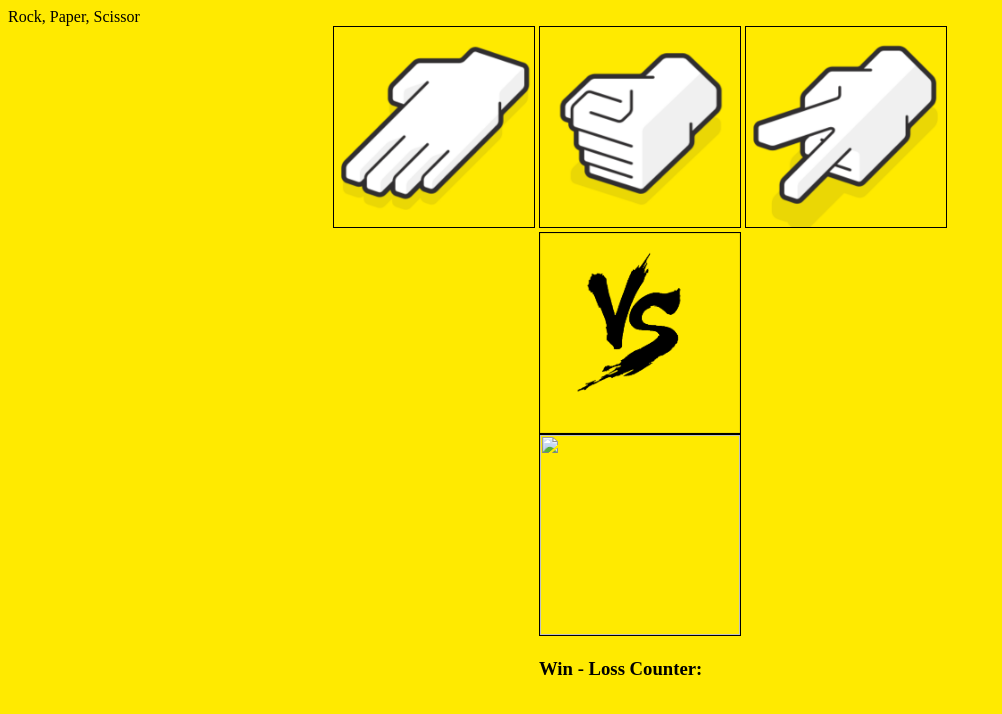
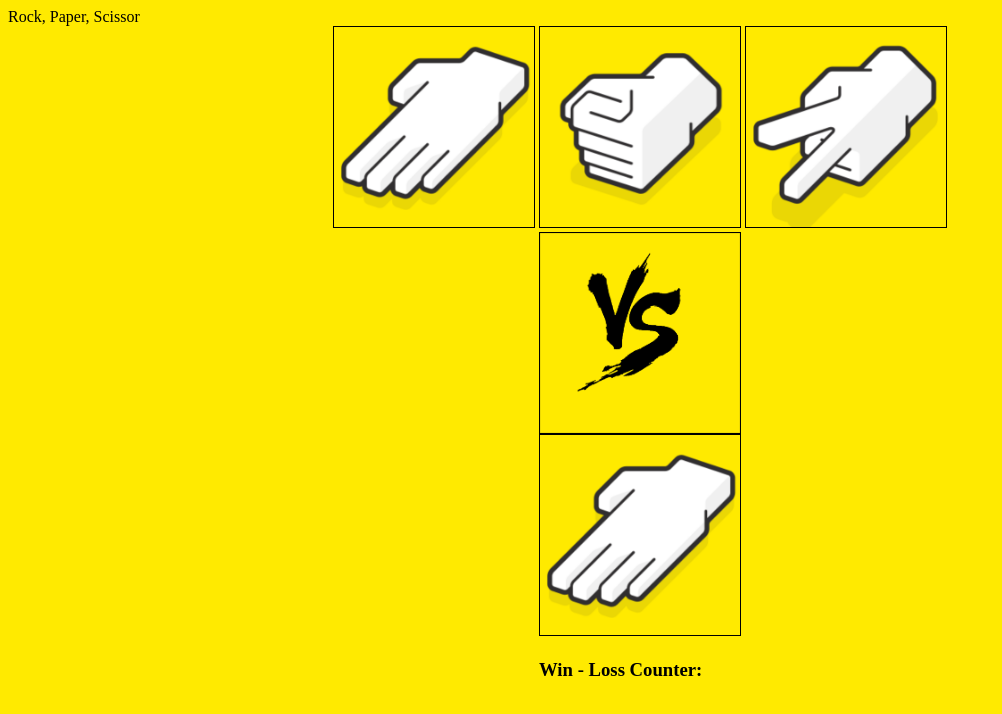
Before and after one commit to niko17x/Rock-Paper-Scissor-Program, a plain HTML site: page index.html in a window 1280 px wide. Shown: the whole page, without its empty margins (0-1002 px from the left). Drawn offline with Linux system fonts and the light colour scheme.

Commit message:
edited html and js file to display random image or rock paper or scissor randomly upon calling function for bot player

```diff
--- a/index.html
+++ b/index.html
@@ -11,9 +11,9 @@
 
         <div class="container-player">
             <div class="player">
-                <img class="paper" src="images/paper.png">
-                <img class="rock" src="images/rock.png">
-                <img class="scissor" src="images/scissor.png">
+                <img id="paper" src="images/paper.png">
+                <img id="rock" src="images/rock.png">
+                <img id="scissor" src="images/scissor.png">
             </div>
         </div>
         <div class="container-vs">
@@ -21,7 +21,7 @@
         </div>
         <div class="container-bot">
             <div class="bot">
-                <img class="img-holder" src="#">
+                <img id="bot-img" src="#">
             <div class="score">
             </div>
 
--- a/javascript.js
+++ b/javascript.js
@@ -1,10 +1,23 @@
 // selecting images from html file to display on webpage:
-const rock = document.querySelector('img .rock');
-const paper = document.querySelector('img .paper');
-const scissor = document.querySelector('img .scissor');
+const rock = document.getElementById('rock').src = 'images/rock.png';
+const paper = document.getElementById('paper').src = 'images/paper.png';
+const scissor = document.getElementById('scissor').src = 'images/scissor.png';
+
+
+/**
+ * figure out how to select random images and display it on the page.
+ * find out how to use queryselector to target each image.
+ * put the images into an array so you can use the random function.
+ * the images should then dynamically change based on the random image chosen.
+ */
+
+
 
 //variables to hold the available moves:
-let availMoves = ['r', 'p', 's'];
+//let availMoves = ['r', 'p', 's'];
+let availMoves = [rock, paper, scissor];
+
+
 
 //variable to count the number of wins for the player:
 let playerWins = 0;
@@ -54,10 +67,12 @@ function playerPlay() {
 //get the computer's random move:
 function computerPlay() {
     let randomMove = availMoves[Math.floor(Math.random()*availMoves.length)];
+    console.log(randomMove);
+    document.getElementById('bot-img').src = randomMove;
     return randomMove;
 }
-//console.log(computerPlay())
-
+console.log(computerPlay())
+//computerPlay();
 
 
 
@@ -98,5 +113,4 @@ function playAgain() {
 
 
 
-
 //game();
```
